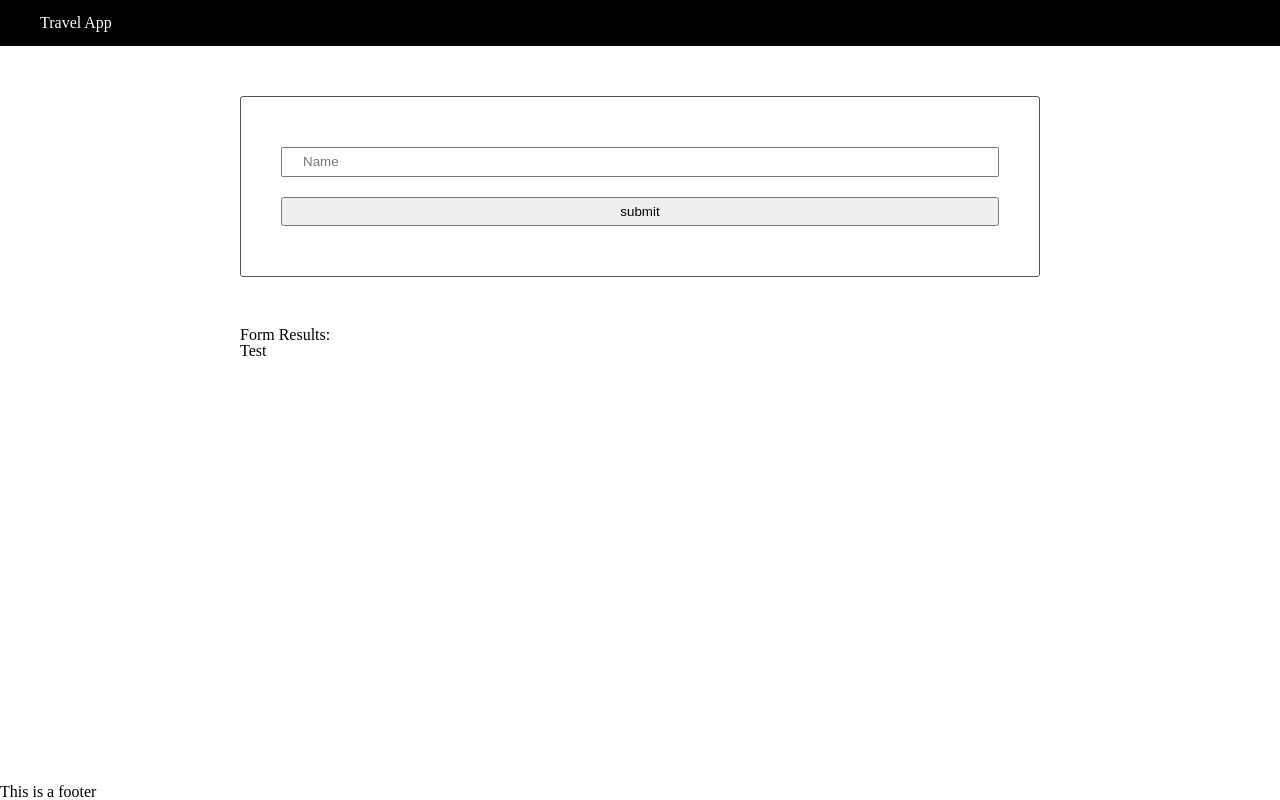
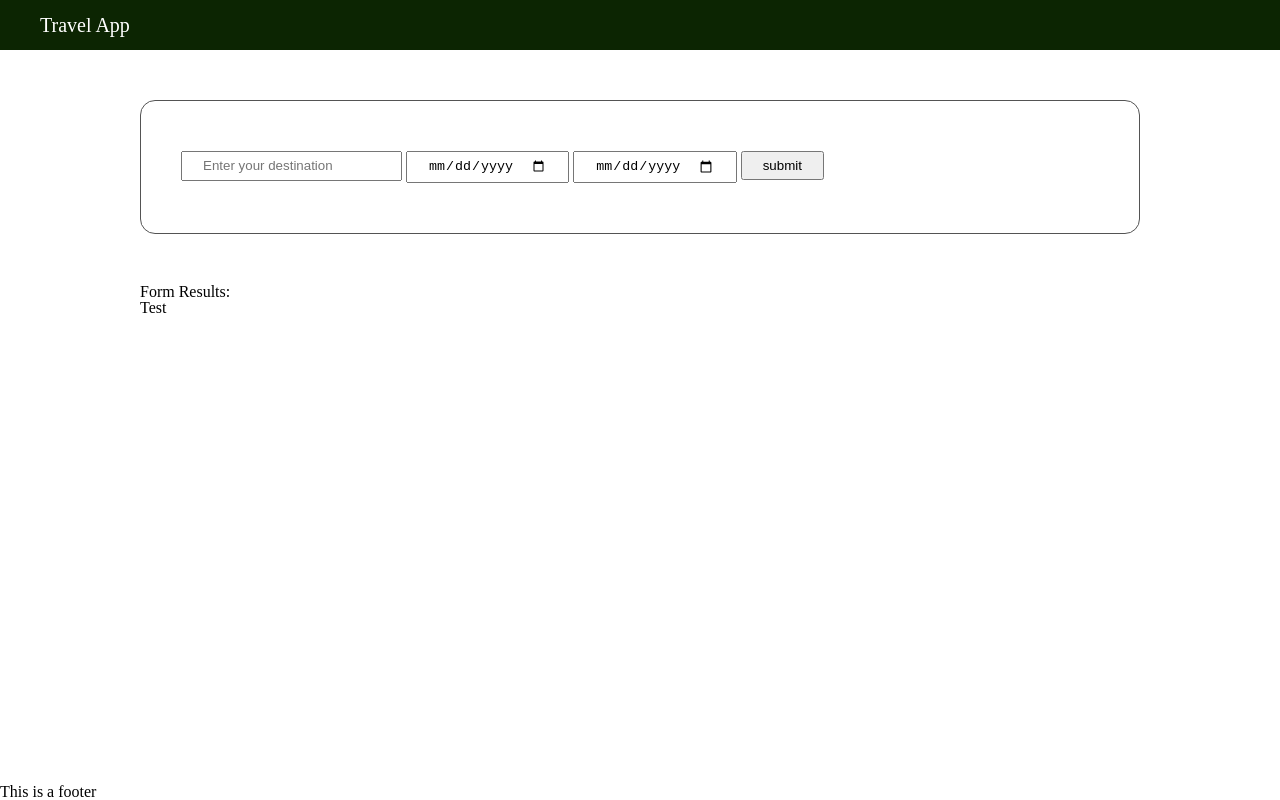
Before and after one commit to carloscastillom/Travel_app, a website: page src/client/views/index.html in a window 1280 px wide. Drawn offline with nearby package versions, Linux system fonts and the light colour scheme; files that its build step writes are made by us from their sources.

Commit message:
changes in format

```diff
--- a/src/client/styles/base.scss
+++ b/src/client/styles/base.scss
@@ -9,6 +9,6 @@ main {
 }
 
 section {
-    max-width: 800px;
+    max-width: 1000px;
     margin: 50px auto;
 }
--- a/src/client/styles/form.scss
+++ b/src/client/styles/form.scss
@@ -1,12 +1,18 @@
 form {
+
+    flex-direction: row;
     border: 1px solid #545454;
-    border-radius: 3px;
+    border-radius: 15px;
     padding: 40px;
+
+
+
 }
 
 input {
     padding: 5px 20px;
-    width: 100%;
+    //width: 100%;
     line-height: 16px;
     margin: 10px 0;
+
 }
--- a/src/client/styles/header.scss
+++ b/src/client/styles/header.scss
@@ -2,7 +2,8 @@ header {
     display: flex;
     justify-content: space-between;
     padding: 15px 40px;
-    background-color: black;
+    background-color: rgb(12, 37, 2);
     color: white;
+    font-size: 20px;
 
 }
--- a/src/client/views/index.html
+++ b/src/client/views/index.html
@@ -22,7 +22,9 @@
         <main>
             <section>
                 <form class="" onsubmit="return Client.handleSubmit(event)">
-                    <input id="name" type="text" name="input" value="" onblur="onBlur()" placeholder="Name">
+                    <input id="name" type="text" name="input" value="" onblur="onBlur()" placeholder="Enter your destination">
+                    <input id="checkIn" type="date" name="input" value="" onblur="onBlur()" placeholder="Check In">
+                    <input id="checkOut" type="date" name="input" value="" onblur="onBlur()" placeholder="Check Out">
                     <input type="submit" name="" value="submit" onclick="return Client.handleSubmit(event)" onsubmit="return handleSubmit(event)">
                 </form>
             <section>
```
